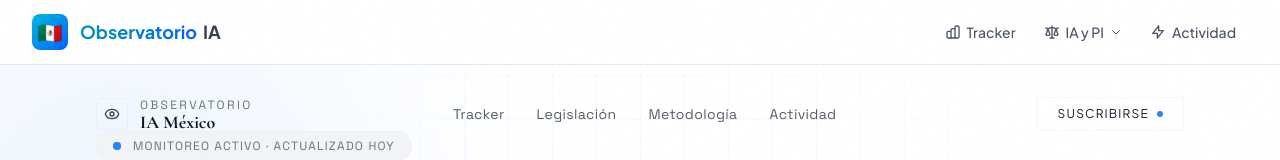
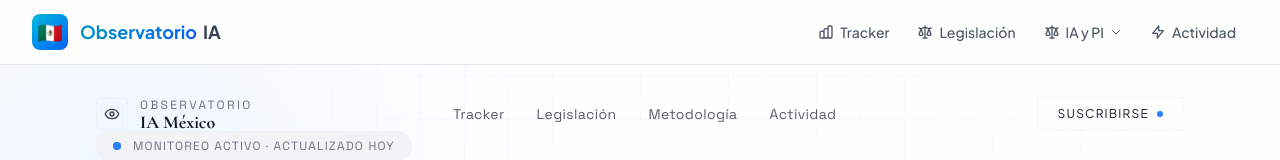
Before and after one commit to ritchiero/observatorio-ia-mexico, a Next.js app: page / in a window 1280 px wide. Shown: the top 160 px of the page. Built offline with nearby package versions, Linux system fonts and the light colour scheme.

Commit message:
Agregar enlace a Legislación en menú móvil y desktop del Header

```diff
--- a/components/Header.tsx
+++ b/components/Header.tsx
@@ -41,6 +41,18 @@ export default function Header() {
                   <path strokeLinecap="round" strokeLinejoin="round" strokeWidth={2} d="M9 19v-6a2 2 0 00-2-2H5a2 2 0 00-2 2v6a2 2 0 002 2h2a2 2 0 002-2zm0 0V9a2 2 0 012-2h2a2 2 0 012 2v10m-6 0a2 2 0 002 2h2a2 2 0 002-2m0 0V5a2 2 0 012-2h2a2 2 0 012 2v14a2 2 0 01-2 2h-2a2 2 0 01-2-2z" />
                 </svg>
                 Tracker
+              </span>
+            </Link>
+
+            <Link
+              href="/legislacion"
+              className="px-3 py-1.5 text-sm font-medium text-gray-600 hover:text-gray-900 hover:bg-gray-100 rounded-lg transition-all"
+            >
+              <span className="flex items-center gap-1.5">
+                <svg className="w-4 h-4" fill="none" stroke="currentColor" viewBox="0 0 24 24">
+                  <path strokeLinecap="round" strokeLinejoin="round" strokeWidth={2} d="M3 6l3 1m0 0l-3 9a5.002 5.002 0 006.001 0M6 7l3 9M6 7l6-2m6 2l3-1m-3 1l-3 9a5.002 5.002 0 006.001 0M18 7l3 9m-3-9l-6-2m0-2v2m0 16V5m0 16H9m3 0h3" />
+                </svg>
+                Legislación
               </span>
             </Link>
 
@@ -154,6 +166,17 @@ export default function Header() {
               Tracker
             </Link>
 
+            <Link
+              href="/legislacion"
+              onClick={() => setMenuOpen(false)}
+              className="flex items-center gap-2 px-3 py-2.5 text-sm font-medium text-gray-600 hover:bg-gray-100 hover:text-gray-900 rounded-lg transition-colors"
+            >
+              <svg className="w-4 h-4 text-cyan-600" fill="none" stroke="currentColor" viewBox="0 0 24 24">
+                <path strokeLinecap="round" strokeLinejoin="round" strokeWidth={2} d="M3 6l3 1m0 0l-3 9a5.002 5.002 0 006.001 0M6 7l3 9M6 7l6-2m6 2l3-1m-3 1l-3 9a5.002 5.002 0 006.001 0M18 7l3 9m-3-9l-6-2m0-2v2m0 16V5m0 16H9m3 0h3" />
+              </svg>
+              Legislación
+            </Link>
+
             {/* IA y PI en móvil */}
             <div className="px-3 py-2">
               <div className="text-xs font-semibold text-gray-500 mb-2">IA y Propiedad Intelectual</div>
```
